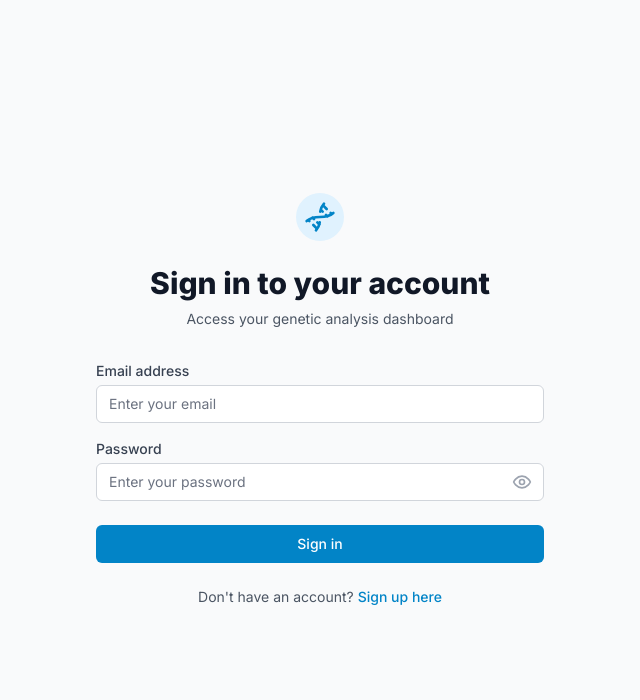
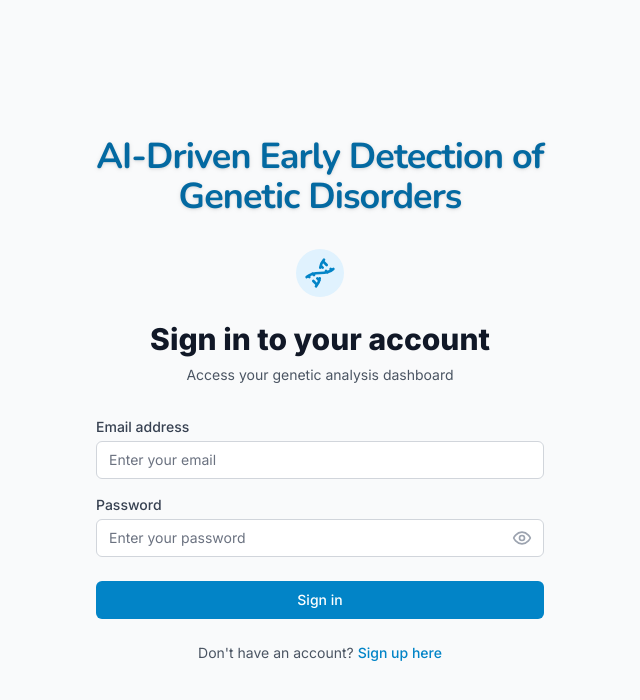
Before and after one commit to MuhammadAbdullah95/ai-driven-genetic-disorder-detection, a Next.js app in the folder frontend/: page /login in a window 1280 px wide. Shown: the top 700 px of the page, without its empty margins (320-960 px from the left). Built offline with nearby package versions, Linux system fonts and the light colour scheme.

Commit message:
name is changed of the app

```diff
--- a/frontend/app/login/page.tsx
+++ b/frontend/app/login/page.tsx
@@ -101,6 +101,12 @@ export default function LoginPage() {
   return (
     <div className="min-h-screen flex items-center justify-center bg-gray-50 py-12 px-4 sm:px-6 lg:px-8">
       <div className="max-w-md w-full space-y-8">
+        {/* App Name Branding */}
+        <div className="text-center">
+          <h1 className="text-4xl font-extrabold text-primary-700 tracking-tight drop-shadow mb-2" style={{ fontFamily: 'Nunito, Quicksand, Inter, sans-serif' }}>
+            AI-Driven Early Detection of Genetic Disorders
+          </h1>
+        </div>
         <div>
           <div className="mx-auto h-12 w-12 flex items-center justify-center rounded-full bg-primary-100">
             <Dna className="h-8 w-8 text-primary-600" />
--- a/frontend/app/register/page.tsx
+++ b/frontend/app/register/page.tsx
@@ -106,6 +106,12 @@ export default function RegisterPage() {
   return (
     <div className="min-h-screen flex items-center justify-center bg-gray-50 py-12 px-4 sm:px-6 lg:px-8">
       <div className="max-w-md w-full space-y-8">
+        {/* App Name Branding */}
+        <div className="text-center">
+          <h1 className="text-4xl font-extrabold text-primary-700 tracking-tight drop-shadow mb-2" style={{ fontFamily: 'Nunito, Quicksand, Inter, sans-serif' }}>
+            AI-Driven Early Detection of Genetic Disorders
+          </h1>
+        </div>
         <div>
           <div className="mx-auto h-12 w-12 flex items-center justify-center rounded-full bg-primary-100">
             <Dna className="h-8 w-8 text-primary-600" />
```
